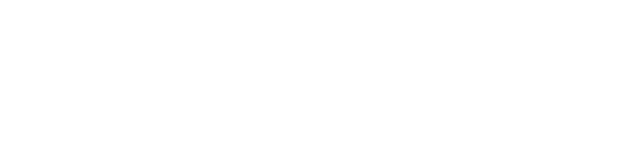
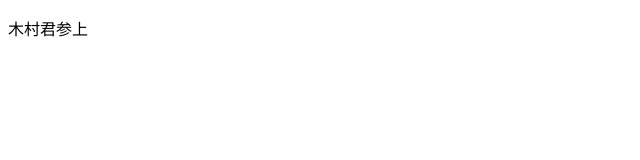
Before and after one commit to tootootooyaman/github-sample, a plain HTML site: page index.html in a window 1280 px wide. Shown: the whole page, without its empty margins (0-640 px from the left). Drawn offline with Linux system fonts and the light colour scheme.

Commit message:
木村君参上

```diff
--- a/index.html
+++ b/index.html
@@ -6,5 +6,7 @@
     <meta name="viewport" content="width=device-width, initial-scale=1.0" />
     <title>Document</title>
   </head>
-  <body></body>
+  <body>
+    <p>木村君参上</p>
+  </body>
 </html>
```
